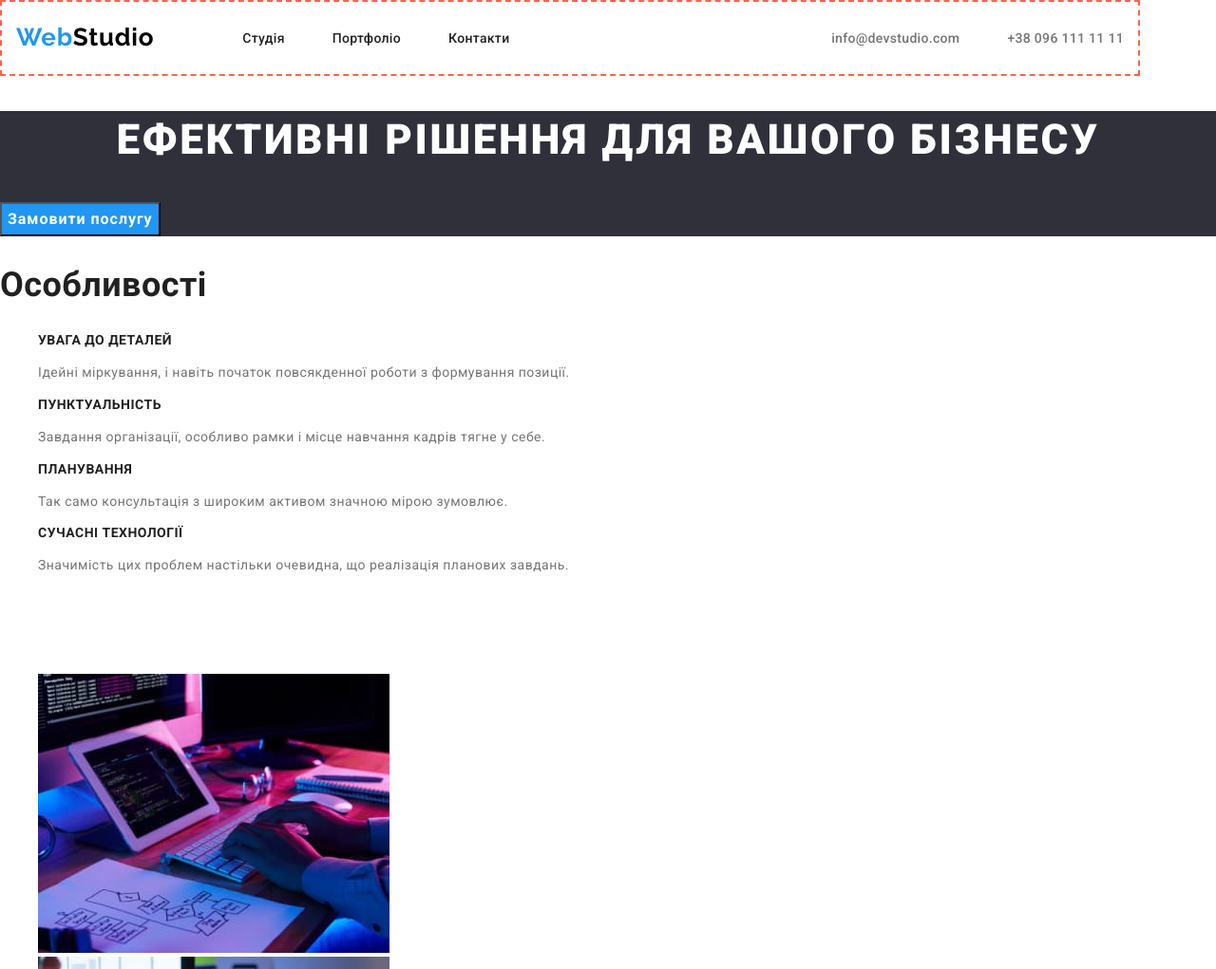
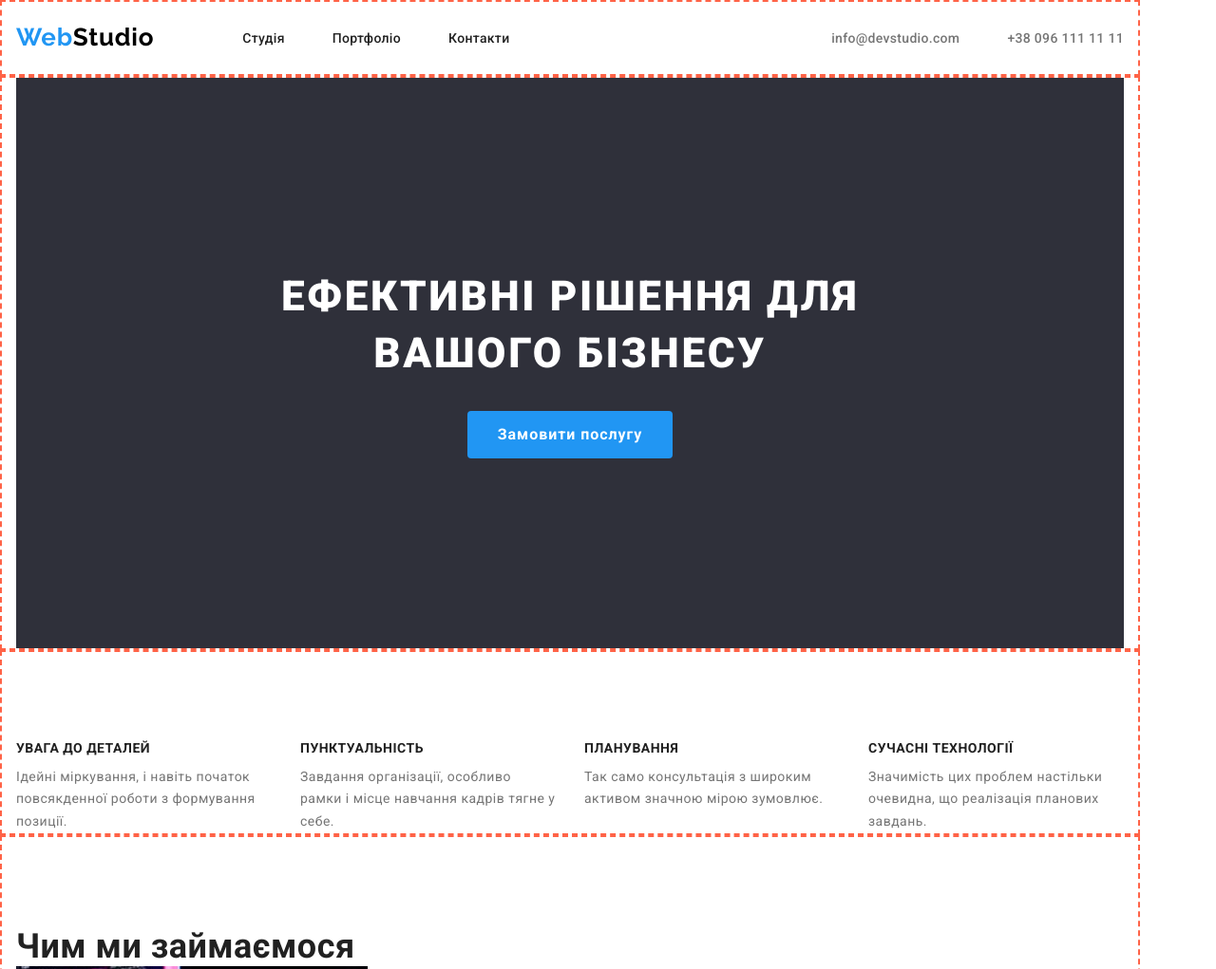
Before and after one commit to AnastasiyaGorelkina/goit-markup-hw-03, a plain HTML site: page index.html in a window 1280 px wide. Shown: the top 1021 px of the page at 95% size. Drawn offline with nearby package versions, Linux system fonts and the light colour scheme.

Commit message:
add section specialty

```diff
--- a/css/styles.css
+++ b/css/styles.css
@@ -20,6 +20,7 @@
 --secondary-ac-color: #ffffff;
 --button-color: #F5F4FA;
 --text-link-footer: hexa{#ffffff99};
+
 }
 
 body {
@@ -29,13 +30,17 @@ body {
     font-family: roboto, sans-serif;
     letter-spacing: 0.03em;
 }
-/* Шапка */
+
 .container {
     border: 2px dashed tomato;
 
     width: 1200px;
     padding: 0 15px;
 }
+h1, h2, h3, p {
+    margin: 0;
+}
+/* Шапка */
 .navcont {
     display: flex;
     min-height: 80px;
@@ -134,9 +139,16 @@ body {
 }
 
 /* Основний контент */
+.section {
+    padding: 94px 0px;
+}
     /* Герой */
 .hero {
     background-color: var(--secondary-background-color);
+    text-align: center;
+}
+.section-hero{
+   padding: 200px;
 }
 .hero.text{
     color: var(--secondary-ac-color);
@@ -145,10 +157,14 @@ body {
     font-size: 44px;
     line-height: 1.37;
     text-transform: uppercase;
-    text-align: center;
     letter-spacing: 0.06em;
 }
 .hero .button {
+    border: var(--accsent-color);
+    padding: 10px 32px;
+    border-radius: 4px;
+    margin-top: 30px;
+
     background-color: var(--accsent-color);
     color: var(--secondary-ac-color);
 
@@ -177,11 +193,23 @@ body {
     cursor:pointer;
 }
     /* Наповнення */
-.cover-up {
-    visibility: hidden;
-}
+.visually-hidden {
+      position: absolute;
+      width: 1px;
+      height: 1px;
+      margin: -1px;
+      border: 0;
+      padding: 0;
+      white-space: nowrap;
+      clip-path: inset(100%);
+      clip: rect(0 0 0 0);
+      overflow: hidden;
+    }
+
 .list{
     list-style: none;
+    margin: 0;
+    padding: 0;
 }
 .team {
     background-color: var(--background-basis);
@@ -213,6 +241,8 @@ body {
     line-height: 1.9;
 }
 .text.name-specialty{
+    margin-top: 10px;
+
     font-size: 14px;
     line-height: 1.7;
 }
@@ -223,6 +253,21 @@ body {
 .format-projects {
     font-size: 16px;
     line-height: 1.87;
+}
+
+.section.specialty {
+    padding-bottom: 0;
+}
+.spec-box {
+    display: flex;
+}
+.list.spec-box li {
+    width: 300px;
+    padding-left: 30px;
+}
+.list.spec-box li:first-child {
+    width: 270px;
+    padding-left: 0;
 }
 /* Підвал */
 .footer {
--- a/index.html
+++ b/index.html
@@ -40,14 +40,19 @@
     <!--Основний (унікальний) вміст-->
     <main>
         <!--Герой-->
+        <div class="container">
         <section class="hero">
+            <div class="section-hero">
             <h1 class="hero text">Ефективні рішення для вашого бізнесу</h1>
             <button type="button" class="button">Замовити послугу</button>
+            </div>
         </section>
+        </div>
         <!--Особливості-->
-        <section class="specialty">
-            <h2 class="title specialty">Особливості</h2>
-            <ul class="list">
+        <div class="container">
+        <section class="section specialty">
+            <h2 class="title specialty visually-hidden">Особливості</h2>
+            <ul class="list spec-box">
                 <li>
                     <h3 class="title name-specialty">УВАГА ДО ДЕТАЛЕЙ</h3>
                     <p class="text name-specialty">
@@ -77,9 +82,11 @@
                 </li>
             </ul>
         </section>
+        </div>
         <!--Чим ми займаємося-->
-        <section>
-            <h2 class="title specialty cover-up">Чим ми займаємося</h2>
+        <div class="container">
+        <section class="section">
+            <h2 class="title specialty">Чим ми займаємося</h2>
             <ul class="list">
                 <li>
                     <img src="./images/programer.jpg"
@@ -98,8 +105,10 @@
                 </li>
             </ul>
         </section>
+        </div>
         <!--Наша команда-->
-        <section class="team">
+        <div class="container">
+        <section class="section">
             <h2 class="title specialty">Наша команда</h2>
             <ul class="list">
                 <li>
@@ -125,6 +134,7 @@
                 </li>
             </ul>
         </section>
+        </div>
     </main>
     <!--Підвал-->
     <footer class="footer">
```
Also changed, not shown: portfolio.html (+1 -1 lines).
